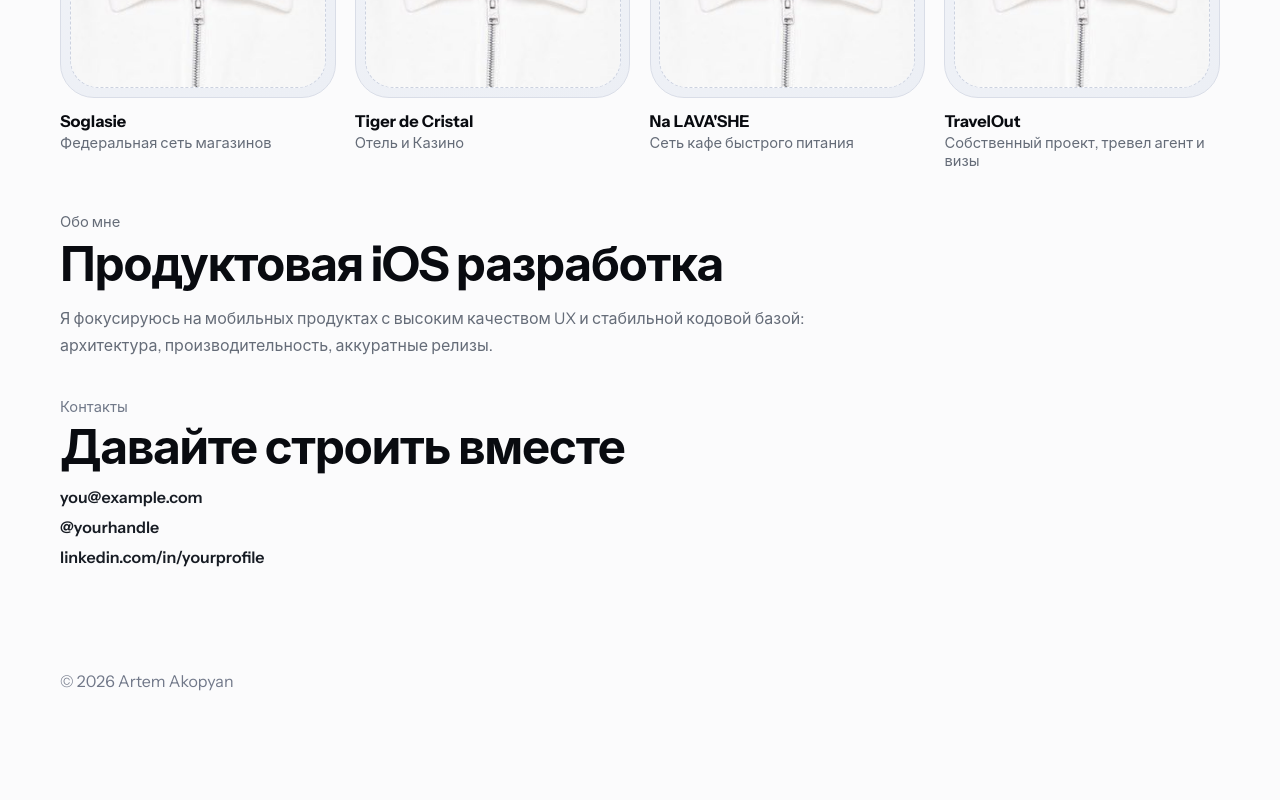
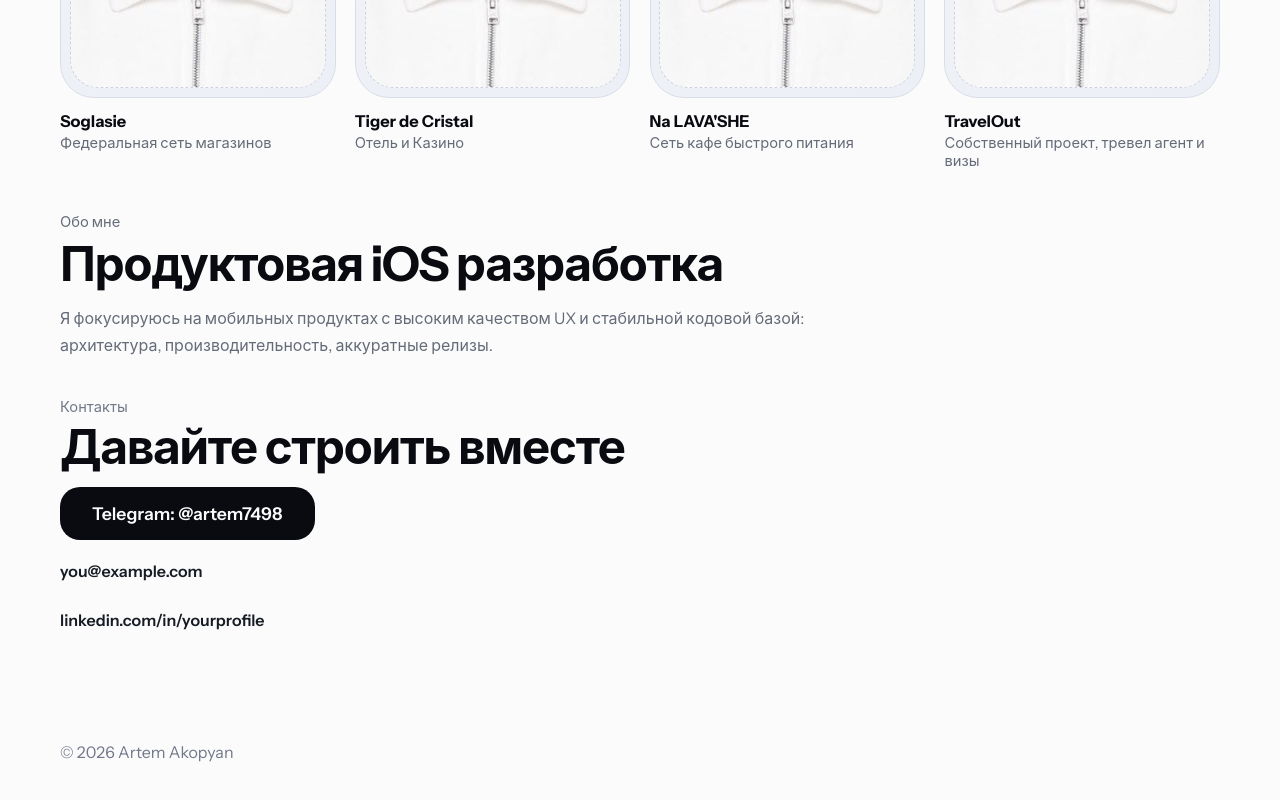
Before and after one commit to artem7498/akp_portfolio, a React (Vite) app: page / in a window 1280 px wide. Shown: the part 2055-2855 px from the top of the page. Before the commit the page ends 2786 px from the top, so only its background shows below. Built offline with nearby package versions, Linux system fonts and the light colour scheme.

Commit message:
Add Telegram contact button @artem7498

```diff
--- a/src/App.tsx
+++ b/src/App.tsx
@@ -183,10 +183,10 @@
             <h2>{t.contacts.title}</h2>
           </div>
           <div className="contact-list">
+            <a href="https://t.me/artem7498" target="_blank" rel="noreferrer" className="contact-btn">
+              Telegram: @artem7498
+            </a>
             <a href="mailto:you@example.com">you@example.com</a>
-            <a href="https://t.me/yourhandle" target="_blank" rel="noreferrer">
-              @yourhandle
-            </a>
             <a href="https://linkedin.com/in/yourprofile" target="_blank" rel="noreferrer">
               linkedin.com/in/yourprofile
             </a>
--- a/src/styles.css
+++ b/src/styles.css
@@ -260,14 +260,37 @@
 
 .contact-list {
   margin-top: 1rem;
-  display: grid;
-  gap: 0.6rem;
+  display: flex;
+  flex-direction: column;
+  gap: 0.8rem;
 }
 
-.contact-list a {
+.contact-btn {
+  display: inline-flex;
+  align-items: center;
+  justify-content: center;
+  background: var(--text);
+  color: var(--bg);
+  padding: 1rem 2rem;
+  border-radius: 20px;
+  text-decoration: none;
+  font-weight: 600;
+  font-size: 1.1rem;
+  transition: transform 0.2s, opacity 0.2s;
+  align-self: flex-start;
+}
+
+.contact-btn:hover {
+  transform: translateY(-2px);
+  opacity: 0.9;
+  text-decoration: none;
+}
+
+.contact-list a:not(.contact-btn) {
   color: #171c24;
   text-decoration: none;
   font-weight: 600;
+  padding: 0.5rem 0;
 }
 
 .contact-list a:hover {
```
